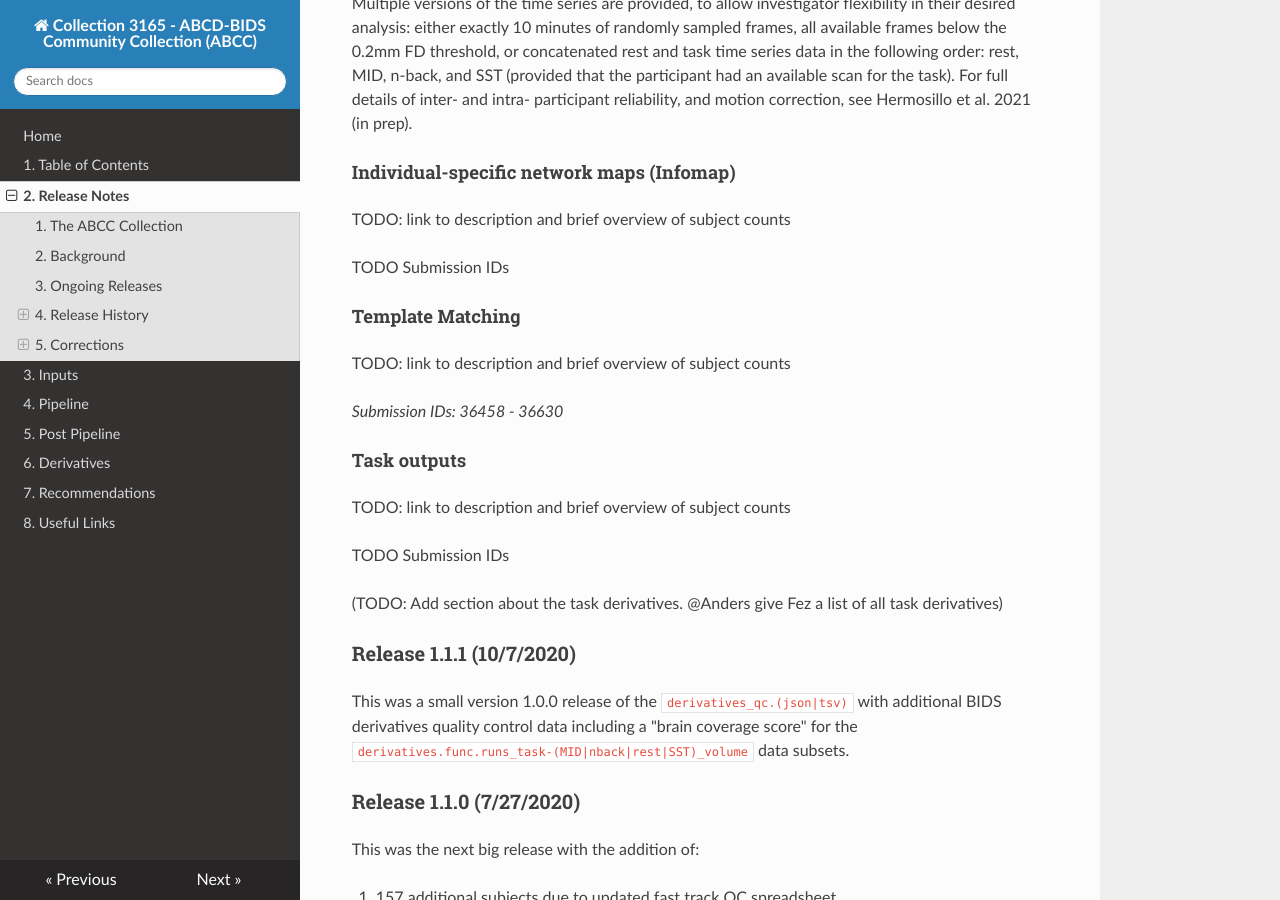
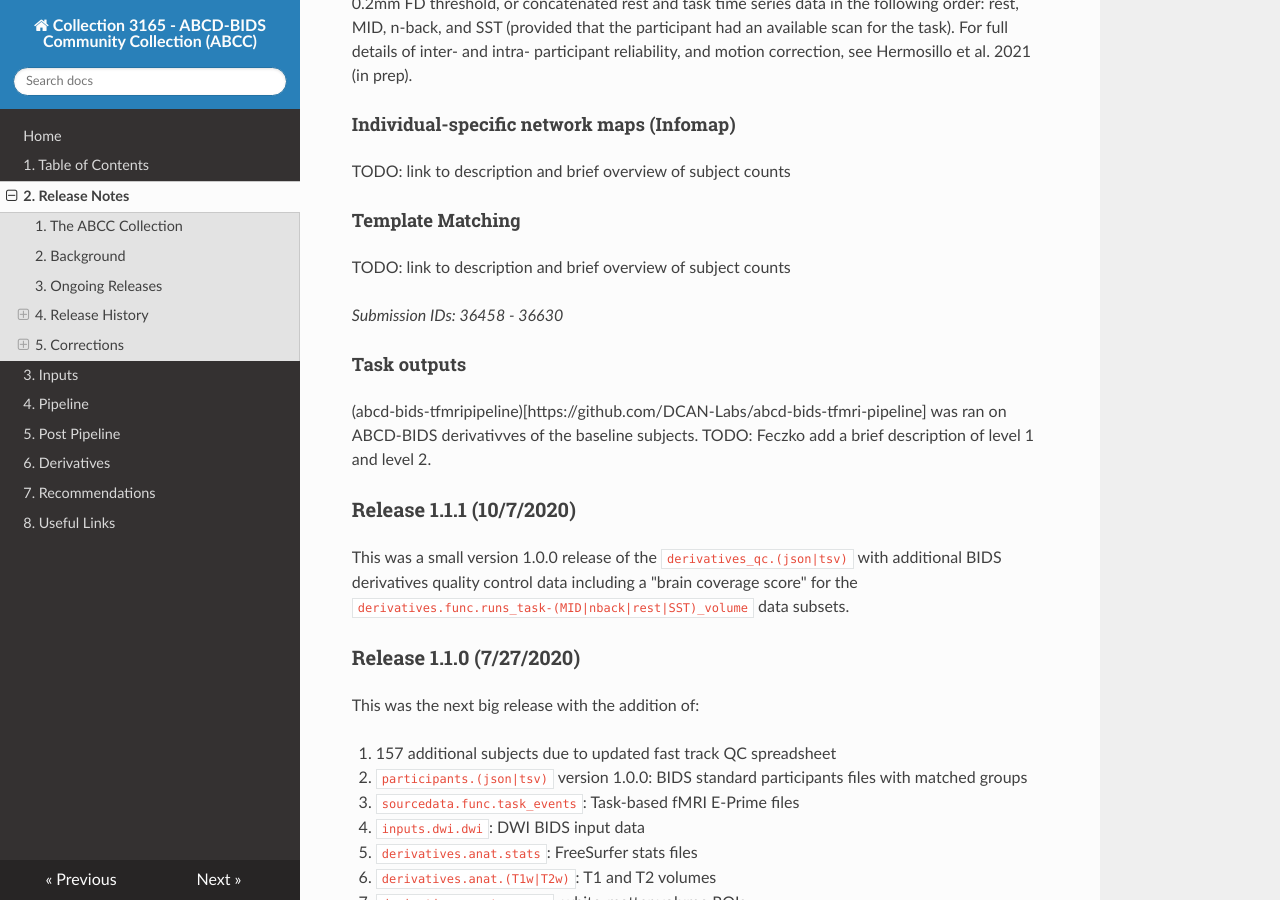
Before and after one commit to ABCD-STUDY/nda-abcd-collection-3165, an MkDocs documentation site: the page built from docs/release_notes.md, in a window 1280 px wide and 900 px high, scrolled down 3207 px. Built offline with MkDocs 1.6.1, drawn with Linux system fonts in a browser that asks for light colours; nearby versions of some CDN libraries; some of the changed text lies outside the part shown.

Commit message:
Updated description of abcd-bids-tmri-pipeline sections

```diff
--- a/docs/release_notes.md
+++ b/docs/release_notes.md
@@ -31,8 +31,6 @@ User feedback will guide our course for future releases.  Provide feedback on wh
 - [Direct link to repository's GitHub issues for requests and feedback](https://github.com/ABCD-STUDY/nda-abcd-collection-3165/issues)
 
 ## 4. Release History
-
-[TODO: Info about zero padding update in DBP, QSIPrep, and future releases (zero byte data)]
 
 ### Release 2.0.0 (6/22/2022)
 
@@ -78,7 +76,6 @@ The DWI acquisition parameters from subjects scanned on Philips and GE with MR S
 
 TODO: link to description and brief overview of subject counts
 
-TODO Submission IDs
 
 #### Template Matching
 
@@ -88,11 +85,7 @@ TODO: link to description and brief overview of subject counts
 
 #### Task outputs
 
-TODO: link to description and brief overview of subject counts
-
-TODO Submission IDs
-
-(TODO: Add section about the task derivatives. @Anders give Fez a list of all task derivatives)
+(abcd-bids-tfmripipeline)[https://github.com/DCAN-Labs/abcd-bids-tfmri-pipeline] was ran on ABCD-BIDS derivativves of the baseline subjects. TODO: Feczko add a brief description of level 1 and level 2.
 
 ### Release 1.1.1 (10/7/2020)
 
```
Also changed, not shown: docs/derivatives.md (+1 -0 lines), docs/pipelines.md (+1 -1 lines).
